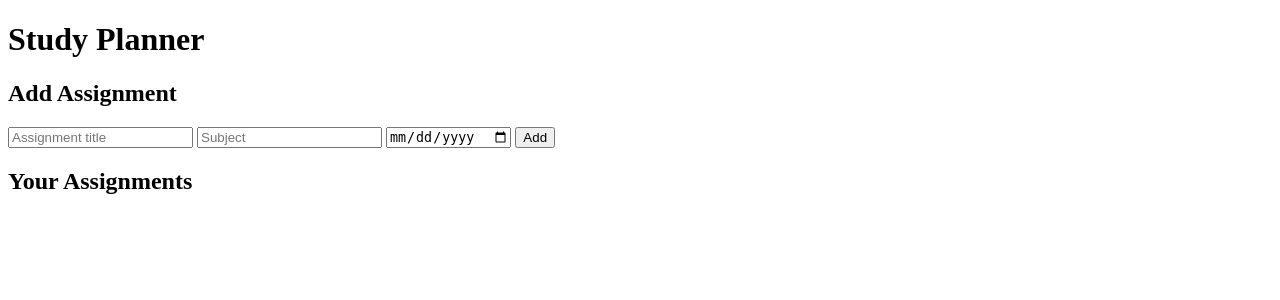
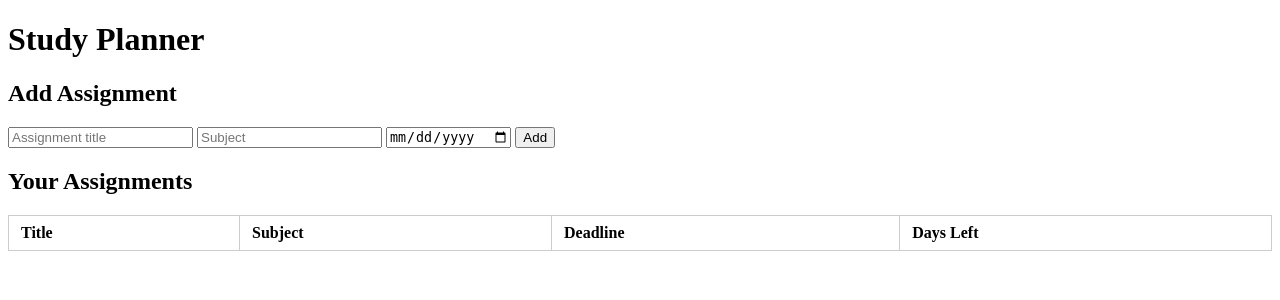
Before and after one commit to Tanishq-create06/study-planner, a Flask app: page / in a window 1280 px wide. Shown: the top 300 px of the page. Run offline with Flask 3, Linux system fonts and the light colour scheme; lists and menus that the app fills with data are empty.

Commit message:
Add table view with color-coded deadline urgency

```diff
--- a/app.py
+++ b/app.py
@@ -11,7 +11,18 @@ def home():
     today = datetime.now().date()
     for a in assignments:
         deadline_date = datetime.strptime(a['deadline'], '%Y-%m-%d').date()
-        a['overdue'] = deadline_date < today and not a['done']
+        days_left = (deadline_date - today).days
+        a['days_left'] = days_left
+
+        if a['done']:
+            a['status_color'] = 'done'
+        elif days_left <= 5:
+            a['status_color'] = 'red'
+        elif days_left <= 10:
+            a['status_color'] = 'yellow'
+        else:
+            a['status_color'] = 'green'
+
     return render_template('index.html', assignments=assignments)
 
 @app.route('/add', methods=['POST'])
--- a/templates/index.html
+++ b/templates/index.html
@@ -3,7 +3,20 @@
 <head>
     <title>Study Planner</title>
     <style>
-        .overdue { color: red; font-weight: bold; }
+        table {
+            border-collapse: collapse;
+            width: 100%;
+            margin-top: 10px;
+        }
+        th, td {
+            border: 1px solid #ccc;
+            padding: 8px 12px;
+            text-align: left;
+        }
+        .red { background-color: #ffcccc; }
+        .yellow { background-color: #fff3cd; }
+        .green { background-color: #d4edda; }
+        .done { background-color: #e0e0e0; text-decoration: line-through; }
     </style>
 </head>
 <body>
@@ -18,13 +31,29 @@
     </form>
 
     <h2>Your Assignments</h2>
-    <ul>
+    <table>
+        <tr>
+            <th>Title</th>
+            <th>Subject</th>
+            <th>Deadline</th>
+            <th>Days Left</th>
+        </tr>
         {% for a in assignments %}
-            <li class="{{ 'overdue' if a.overdue else '' }}">
-                {{ a.title }} — {{ a.subject }} — Due: {{ a.deadline }}
-                {% if a.overdue %} (OVERDUE!) {% endif %}
-            </li>
+        <tr class="{{ a.status_color }}">
+            <td>{{ a.title }}</td>
+            <td>{{ a.subject }}</td>
+            <td>{{ a.deadline }}</td>
+            <td>
+                {% if a.done %}
+                    Done
+                {% elif a.days_left < 0 %}
+                    Overdue
+                {% else %}
+                    {{ a.days_left }} days
+                {% endif %}
+            </td>
+        </tr>
         {% endfor %}
-    </ul>
+    </table>
 </body>
 </html>
```
